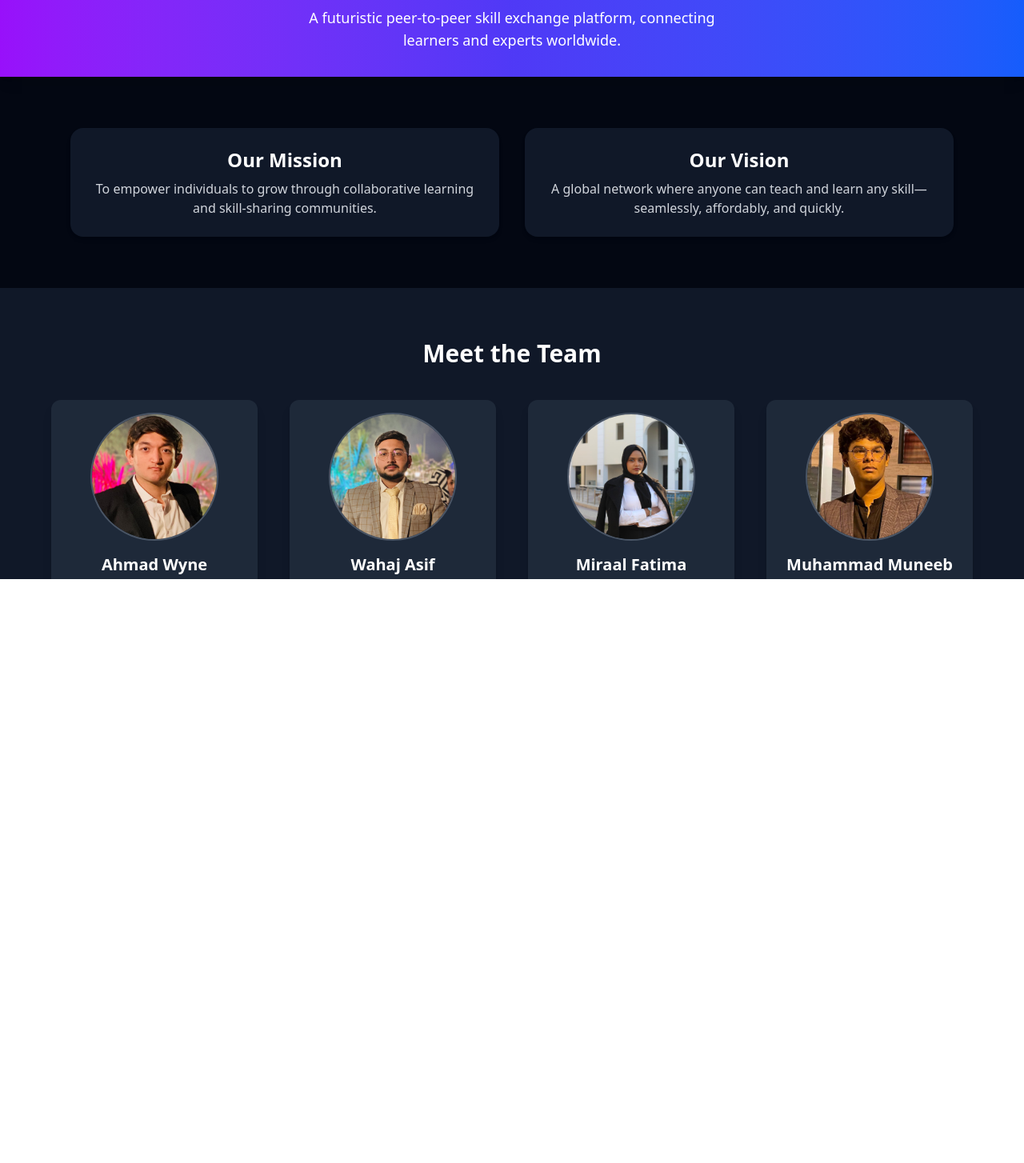
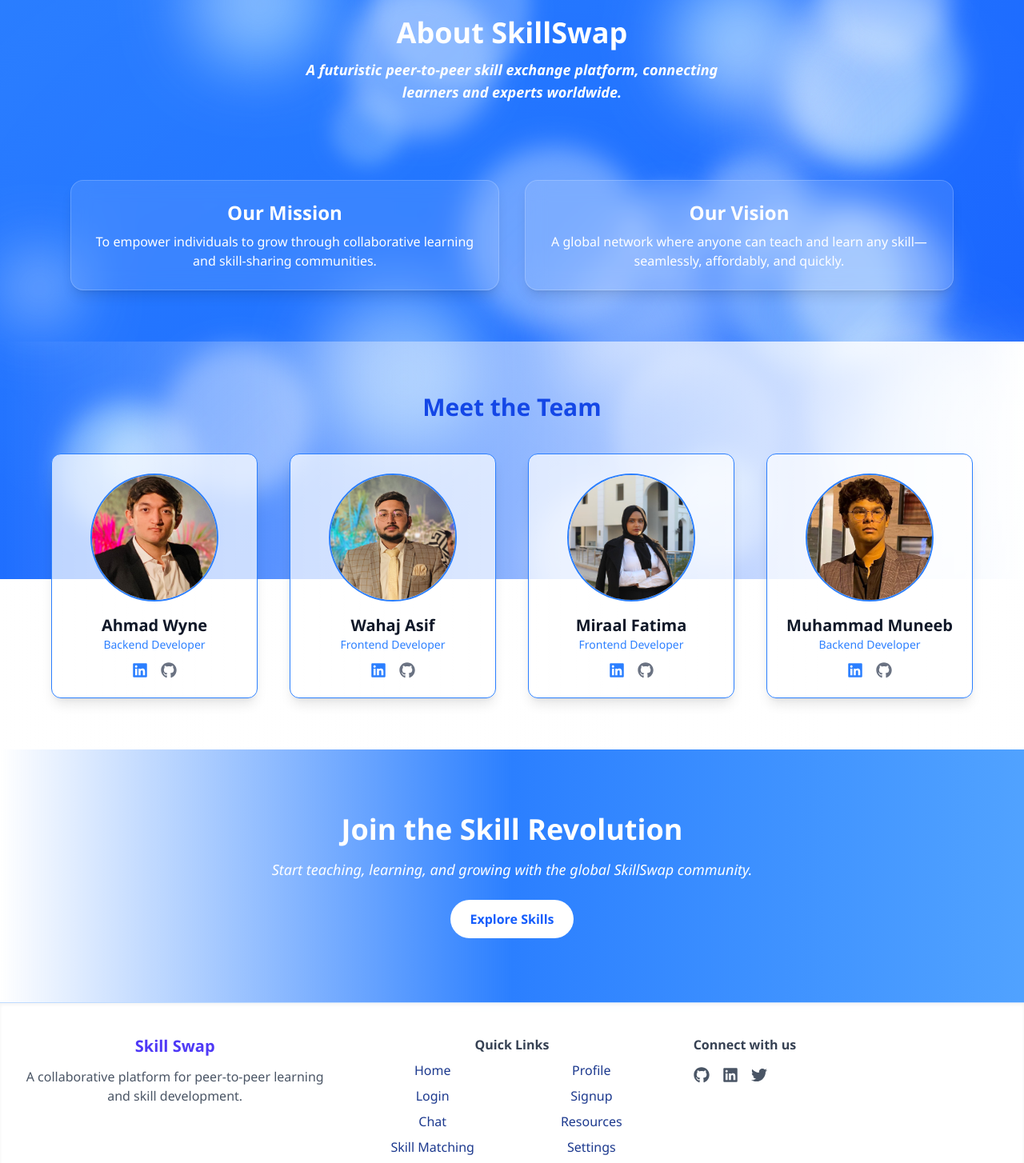
Before and after one commit to ahmadwyne/skill-swap, a React (Vite) app in the folder client/: page /about-us in a window 1280 px wide. Shown: the part 76-1530 px from the top of the page at 80% size. Before the commit the page ends 800 px from the top, so only its background shows below. Built offline with nearby package versions, Linux system fonts and the light colour scheme.

Commit message:
Added Navbar in the About-us,Make design consistent with the theme

```diff
--- a/client/src/App.css
+++ b/client/src/App.css
@@ -5,7 +5,7 @@ body,
   width: 100%; /* Add this to ensure full width */
   margin: 0;
   padding: 0;
-  overflow: auto; /* Prevent scrollbars */
+  overflow: -moz-hidden-unscrollable; /* Prevent scrollbars */
 }
 
 #root {
@@ -48,3 +48,15 @@ body,
 .read-the-docs {
   color: #888;
 }
+/* Glassmorphism Section */
+.glass-panel {
+  backdrop-filter: blur(16px);
+  background: rgba(255, 255, 255, 0.1);
+  padding: 4rem 2rem;
+  border-radius: 2rem;
+  margin: 0 auto 4rem;
+  width: 90%;
+  max-width: 1100px;
+  color: white;
+  z-index: 2;
+}
--- a/client/src/App.jsx
+++ b/client/src/App.jsx
@@ -1,28 +1,27 @@
+// // src/App.jsx
+import { BrowserRouter as Router, Routes, Route } from "react-router-dom";
+import HomePage from "./pages/HomePage";
+import LoginPage from "./pages/LoginPage";
+import RegisterPage from "./pages/RegisterPage";
+import ProfilePage from "./pages/ProfilePage";
+import SkillMatchingPage from "./pages/SkillMatchingPage";
+import ChatPage from "./pages/ChatPage";
+import ProfileSettingsPage from "./pages/ProfileSettingsPage";
+import AdminDashboardPage from "./pages/AdminDashboardPage"; // Must use <Outlet />
+import UserManagement from "./components/admin/UserManagement";
+import ReportManagement from "./components/admin/ReportManagement";
+import AnalyticsOverview from "./components/admin/AnalyticsOverview";
+import AdminProfile from "./pages/AdminProfilePage"; // Admin Profile Page
+import PrivateRoute from "./components/common/PrivateRoute";
+import AboutUsPage from "./pages/AboutUSPage";
+import ScrollToTop from "./components/ScrollToTop";
 
-// // src/App.jsx
-import { BrowserRouter as Router, Routes, Route } from 'react-router-dom';
-import HomePage            from './pages/HomePage';
-import LoginPage           from './pages/LoginPage';
-import RegisterPage        from './pages/RegisterPage';
-import ProfilePage         from './pages/ProfilePage';
-import SkillMatchingPage   from './pages/SkillMatchingPage';
-import ChatPage            from './pages/ChatPage';
-import ProfileSettingsPage from './pages/ProfileSettingsPage';
-import AdminDashboardPage  from './pages/AdminDashboardPage';  // Must use <Outlet />
-import UserManagement      from './components/admin/UserManagement';
-import ReportManagement    from './components/admin/ReportManagement';
-import AnalyticsOverview   from './components/admin/AnalyticsOverview';
-import AdminProfile from './pages/AdminProfilePage'; // Admin Profile Page
-import PrivateRoute        from './components/common/PrivateRoute';
-import AboutUsPage         from './pages/AboutUSPage';
-
-import './App.css';
+import "./App.css";
 
 function App() {
   return (
-
     <Router>
-
+      <ScrollToTop />
       <Routes>
         {/* Public Routes */}
         <Route path="/" element={<HomePage />} />
@@ -41,10 +40,7 @@ function App() {
           path="/skill-matching"
           element={<PrivateRoute element={<SkillMatchingPage />} />}
         />
-        <Route
-          path="/chat"
-          element={<PrivateRoute element={<ChatPage />} />}
-        />
+        <Route path="/chat" element={<PrivateRoute element={<ChatPage />} />} />
         <Route
           path="/chat/:sessionId"
           element={<PrivateRoute element={<ChatPage />} />}
--- /dev/null
+++ b/client/src/components/ScrollToTop.jsx
@@ -0,0 +1,13 @@
+import { useLayoutEffect } from "react";
+import { useLocation } from "react-router-dom";
+
+export default function ScrollToTop() {
+  const { pathname } = useLocation();
+
+  useLayoutEffect(() => {
+    // before paint, reset scroll
+    window.scrollTo(0, 0);
+  }, [pathname]);
+
+  return null;
+}
--- a/client/src/components/footer/Footer.jsx
+++ b/client/src/components/footer/Footer.jsx
@@ -1,5 +1,4 @@
-// src/components/Footer.jsx
-import React from "react";
+import React, { useEffect } from "react";
 import { Link } from "react-router-dom";
 import { FaGithub, FaLinkedin, FaTwitter } from "react-icons/fa";
 
@@ -8,21 +7,24 @@ const Footer = () => {
     { name: "Home", to: "/" },
     { name: "Profile", to: "/profile" },
     { name: "Login", to: "/login" },
-    { name: "Signup", to: "/signup" },
+    { name: "Signup", to: "/register" },
     { name: "Chat", to: "/chat" },
     { name: "Resources", to: "/resources" },
     { name: "Skill Matching", to: "/skill-matching" },
-    { name: "Settings", to: "/settings" },
+    { name: "Settings", to: "/profile-settings" },
     { name: "Sessions", to: "/sessions" },
-    // About Us now points to /about-us
     { name: "About Us", to: "/about-us" },
   ];
+
+  useEffect(() => {
+    window.scrollTo(0, 0);
+  }, []);
 
   return (
     <footer className="bg-white/80 backdrop-blur border-t border-blue-200 shadow-inner text-blue-900">
       <div className="max-w-7xl mx-auto px-6 py-10 grid grid-cols-1 sm:grid-cols-3 gap-8 text-sm md:text-base">
 
-        {/* Column 1 - Brand */}
+        {/* Brand */}
         <div>
           <h2 className="text-xl font-bold text-indigo-600 mb-3">Skill Swap</h2>
           <p className="text-gray-600">
@@ -30,7 +32,7 @@ const Footer = () => {
           </p>
         </div>
 
-        {/* Column 2 - Navigation Links */}
+        {/* Quick Links */}
         <div>
           <h3 className="font-semibold text-gray-700 mb-2">Quick Links</h3>
           <div className="grid grid-cols-2 gap-2">
@@ -46,9 +48,9 @@ const Footer = () => {
           </div>
         </div>
 
-        {/* Column 3 - Social */}
+        {/* Social */}
         <div className="flex flex-col">
-          <h3 className="font-semibold text-gray-700 mb-2">Connect with us</h3>
+          <h3 className="text-left font-semibold text-gray-700 mb-2">Connect with us</h3>
           <div className="flex space-x-4 mt-2 items-center">
             <a
               href="https://github.com"
--- a/client/src/components/navbar/Navbar.jsx
+++ b/client/src/components/navbar/Navbar.jsx
@@ -25,6 +25,8 @@ const Navbar = () => {
               <Link to="/skill-matching" className="hover:underline">Skill Matching</Link>
               <Link to="/chat" className="hover:underline">Chat</Link>
               <Link to="/sessions" className="hover:underline">Sessions</Link>
+              <Link to="/about-us" className="hover:underline">About Us</Link>
+
               {isAdmin && <Link to="/admin" className="hover:underline">Admin Dashboard</Link>}
               <button
                 onClick={handleLogout}
--- a/client/src/main.jsx
+++ b/client/src/main.jsx
@@ -7,6 +7,10 @@ import App from './App.jsx';  // Import the App component
 import store from './redux/store';  // Import the Redux store
 import '@fortawesome/fontawesome-free/css/all.min.css';
 
+
+if ("scrollRestoration" in window.history) {
+  window.history.scrollRestoration = "manual";
+}
 createRoot(document.getElementById('root')).render(
   <StrictMode>
     <Provider store={store}>  {/* Wrap App component with Redux Provider */}
--- a/client/src/pages/AboutUSPage.jsx
+++ b/client/src/pages/AboutUSPage.jsx
@@ -1,6 +1,12 @@
-import React from "react";
+import React, { useLayoutEffect } from "react";
 import { motion } from "framer-motion";
 import { FaLinkedin, FaGithub } from "react-icons/fa";
+
+// Importing components
+import Navbar from "../components/navbar/Navbar"; // Import the Navbar component
+import Footer from "../components/footer/Footer";
+import Background from "../components/background/Background";
+import "../components/background/Background.css";
 
 // Importing images
 import ahmadImg from "../assets/ahmad.jpg";
@@ -41,10 +47,28 @@ const team = [
 ];
 
 const AboutUsPage = () => {
+  useLayoutEffect(() => {
+    window.scrollTo(0, 0);
+  }, []);
+
   return (
-    <div className="bg-gray-950 text-white">
+    <div className="text-white">
+      {/* Navbar */}
+      <Navbar />
+
+      <div
+        className="home-hero"
+        style={{
+          backgroundAttachment: "fixed",
+          backgroundSize: "cover",
+          backgroundPosition: "center",
+        }}
+      >
         {/* Hero Section */}
-      <section className="h-1/4 flex flex-col justify-center text-center py-8 px-4 bg-gradient-to-r from-purple-600 via-indigo-600 to-blue-600 shadow-lg">
+        <Background />
+
+        <div />
+        <section className="h-1/4 flex flex-col justify-center text-center py-8 px-4 ">
           <motion.h1
             initial={{ y: -40, opacity: 0 }}
             animate={{ y: 0, opacity: 1 }}
@@ -57,71 +81,84 @@ const AboutUsPage = () => {
             initial={{ y: 40, opacity: 0 }}
             animate={{ y: 0, opacity: 1 }}
             transition={{ duration: 0.6 }}
-          className="text-lg font-light max-w-xl mx-auto"
+            className="text-lg font-semibold italic font-light max-w-xl mx-auto"
           >
-          A futuristic peer-to-peer skill exchange platform, connecting learners
-          and experts worldwide.
+            A futuristic peer-to-peer skill exchange platform, connecting
+            learners and experts worldwide.
           </motion.p>
         </section>
 
         {/* Mission & Vision */}
         <section className="py-16 px-6 grid md:grid-cols-2 gap-8 max-w-6xl mx-auto">
+          {/* Mission Block */}
+          <div>
             <motion.div
               initial={{ x: -40, opacity: 0 }}
               whileInView={{ x: 0, opacity: 1 }}
               transition={{ duration: 0.6 }}
-          className="bg-gray-900 p-6 rounded-2xl shadow-md"
+              className="bg-white/10 backdrop-blur-md p-6 rounded-2xl shadow-lg border border-white/20"
             >
               <h2 className="text-2xl font-semibold mb-2">Our Mission</h2>
-          <p className="text-gray-300">
-            To empower individuals to grow through collaborative learning and
-            skill-sharing communities.
+              <p className="text-white ">
+                To empower individuals to grow through collaborative learning
+                and skill-sharing communities.
               </p>
             </motion.div>
+          </div>
 
+          {/* Vision Block */}
+          <div>
             <motion.div
               initial={{ x: 40, opacity: 0 }}
               whileInView={{ x: 0, opacity: 1 }}
               transition={{ duration: 0.6 }}
-          className="bg-gray-900 p-6 rounded-2xl shadow-md"
+              className="bg-white/10 backdrop-blur-md p-6 rounded-2xl shadow-lg border border-white/20"
             >
               <h2 className="text-2xl font-semibold mb-2">Our Vision</h2>
-          <p className="text-gray-300">
+              <p className="text-white">
                 A global network where anyone can teach and learn any
                 skill—seamlessly, affordably, and quickly.
               </p>
             </motion.div>
+          </div>
         </section>
 
         {/* Team Section */}
-      <section id="team" className="py-16 px-6 bg-gray-900">
-        <h2 className="text-3xl font-bold text-center mb-10">Meet the Team</h2>
+        <section
+          id="team"
+          className="py-16 px-6 bg-gradient-to-r from-blue-550 via-blue-450 to-white"
+        >
+          <h2 className="text-3xl font-bold text-center mb-10 text-blue-700">
+            Meet the Team
+          </h2>
           <div className="grid sm:grid-cols-2 md:grid-cols-4 gap-10 max-w-6xl mx-auto">
             {team.map((member, index) => (
               <motion.div
                 key={index}
                 whileHover={{ scale: 1.05 }}
-              className="bg-gray-800 p-4 rounded-xl text-center shadow-lg"
+                className="bg-white/70 p-6 rounded-xl text-center shadow-lg border border-blue-500"
               >
-              <div className="h-40 w-40 mx-auto rounded-full overflow-hidden mb-4 border-2 border-gray-600">
+                <div className="h-40 w-40 mx-auto rounded-full overflow-hidden mb-4 border-2 border-blue-500">
                   <img
                     src={member.image}
                     alt={member.name}
                     className="w-full h-full object-cover"
                   />
                 </div>
-              <h3 className="text-xl font-semibold">{member.name}</h3>
-              <p className="text-sm text-gray-400">{member.role}</p>
+                <h3 className="text-xl font-semibold text-gray-900">
+                  {member.name}
+                </h3>
+                <p className="text-sm text-blue-500">{member.role}</p>
                 <div className="flex justify-center gap-4 mt-3">
                   <a href={member.linkedin} target="_blank" rel="noreferrer">
                     <FaLinkedin
-                    className="text-blue-400 hover:text-blue-500"
+                      className="text-blue-500 hover:text-blue-600"
                       size={20}
                     />
                   </a>
                   <a href={member.github} target="_blank" rel="noreferrer">
                     <FaGithub
-                    className="text-gray-400 hover:text-white"
+                      className="text-gray-500 hover:text-gray-700"
                       size={20}
                     />
                   </a>
@@ -132,18 +169,20 @@ const AboutUsPage = () => {
         </section>
 
         {/* Call to Action */}
-      <section className="py-20 bg-gradient-to-r from-indigo-700 via-purple-700 to-pink-700 text-center text-white">
+        <section className="py-20 bg-gradient-to-r from-white-300 via-blue-500 to-blue-400 text-center text-white">
           <h2 className="text-4xl font-extrabold mb-4">
             Join the Skill Revolution
           </h2>
-        <p className="mb-6 text-lg">
+          <p className="mb-6 text-lg italic">
             Start teaching, learning, and growing with the global SkillSwap
             community.
           </p>
-        <button className="bg-white text-indigo-700 px-6 py-3 rounded-full font-semibold hover:bg-gray-200 transition">
+          <button className="bg-white text-blue-600 px-6 py-3 rounded-full font-semibold hover:bg-gray-200 transition">
             Explore Skills
           </button>
         </section>
+        <Footer />
+      </div>
     </div>
   );
 };
```
Also changed, not shown: client/src/pages/HomePage.jsx (+15 -16 lines), 1 other file (tests, documents, lock files or other folders). Lines whose indentation alone changed are shown as unchanged.
